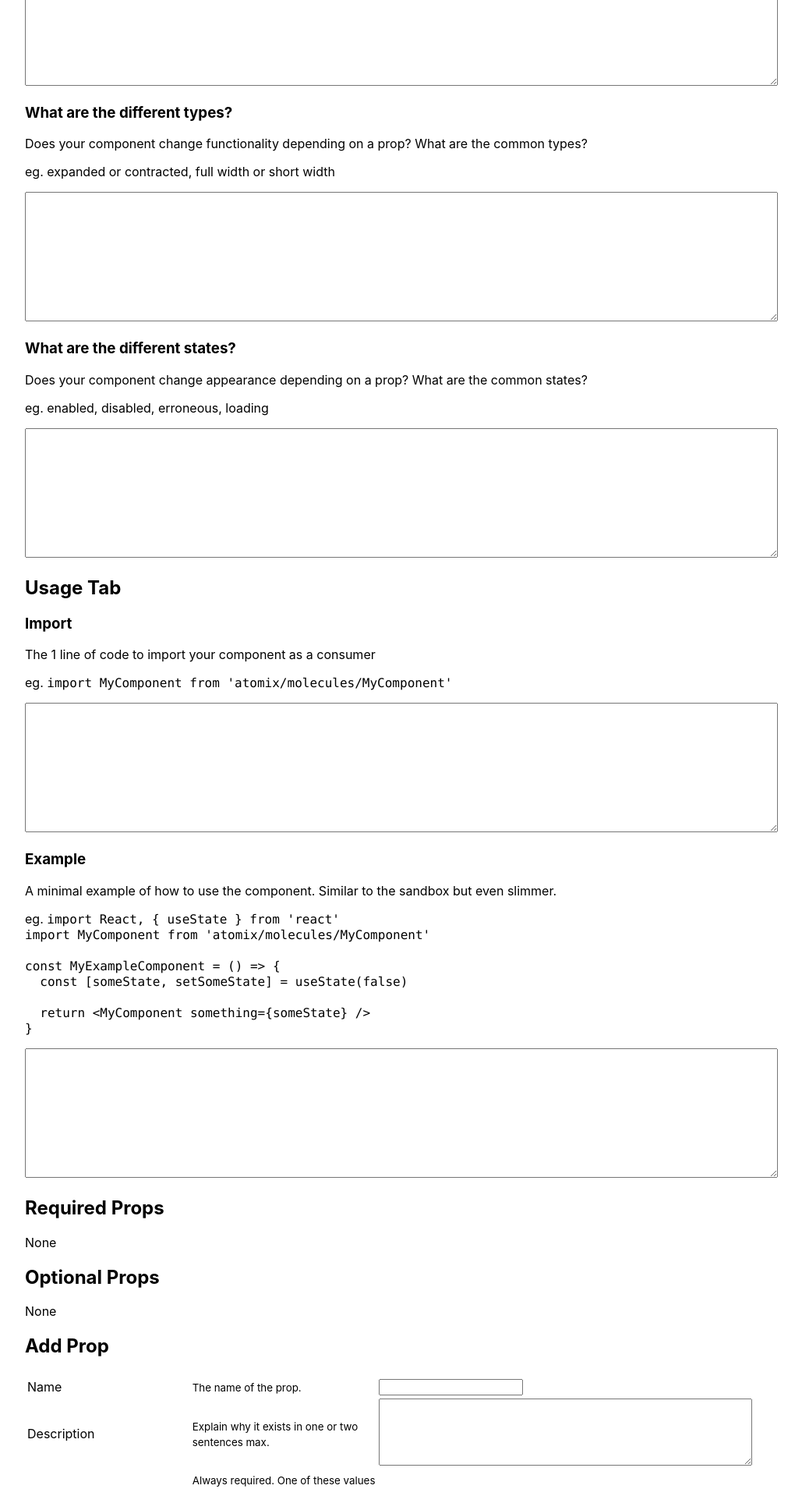
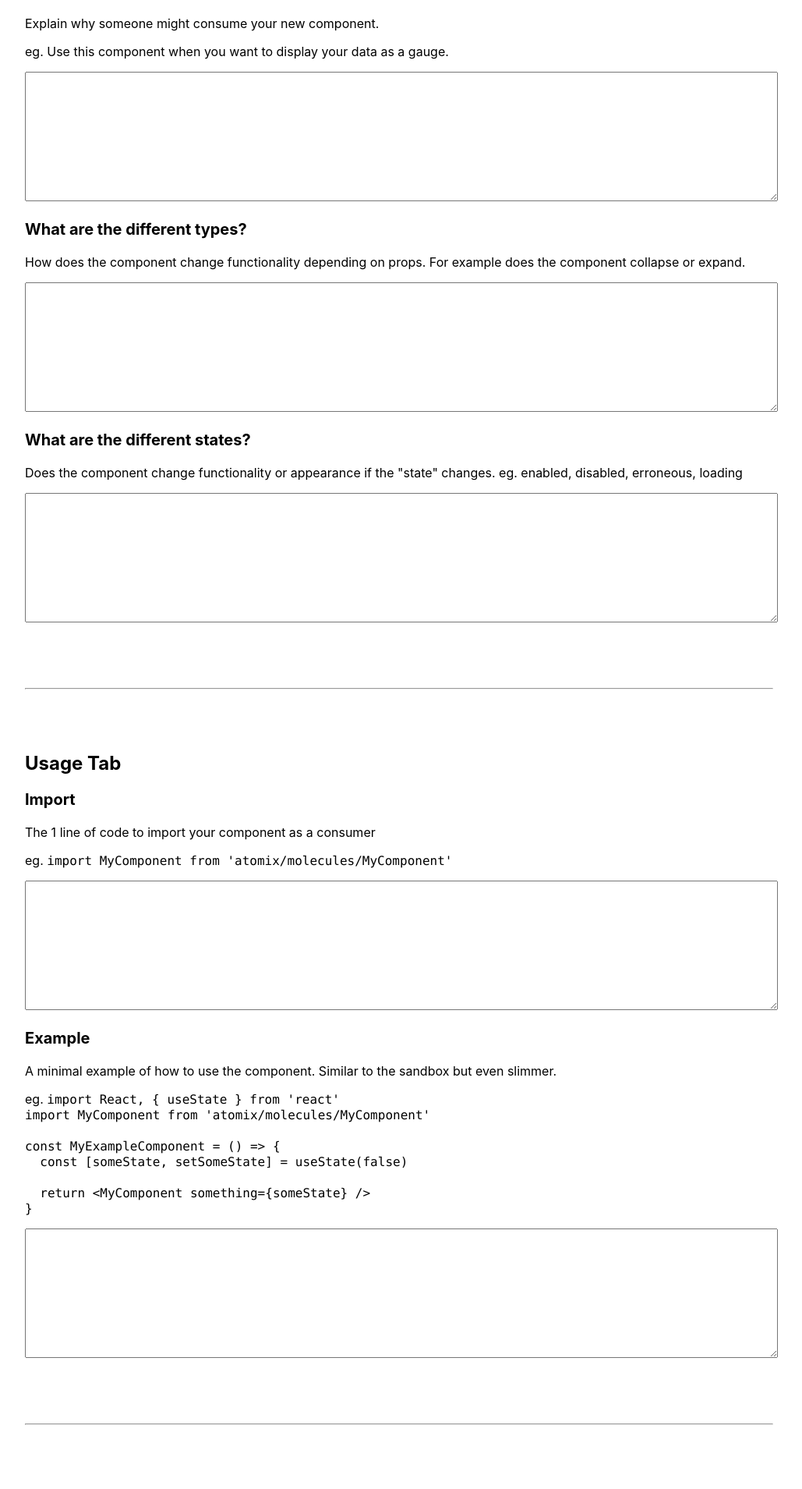
Before and after one commit to jared-hexagon/atomix-docs.github.io, a React (Create React App) app: page / in a window 1280 px wide. Shown: the part 740-2649 px from the top of the page at 78% size, without its empty margins (128-1157 px from the left). Built offline with nearby package versions, Linux system fonts and the light colour scheme.

Commit message:
Improve wording and styling

```diff
--- a/src/App.js
+++ b/src/App.js
@@ -29,7 +29,15 @@ function PropsTable({ propDefs, editProp }) {
             )
           }
 
-          const { id, name, description, isRequired, notes, example } = propDef
+          const {
+            id,
+            name,
+            description,
+            isRequired,
+            default: defaultValue,
+            notes,
+            example
+          } = propDef
 
           return (
             <tr>
@@ -45,6 +53,10 @@ function PropsTable({ propDefs, editProp }) {
                     <tr>
                       <td>Is required</td>
                       <td>{isRequired ? 'Yes' : 'No'}</td>
+                    </tr>
+                    <tr>
+                      <td>Default</td>
+                      <td>{defaultValue}</td>
                     </tr>
                     <tr>
                       <td>Notes</td>
@@ -161,7 +173,10 @@ function PropEditor({ prefilledValues, onSubmit }) {
           <tr>
             <td>Is Required</td>
             <td>
-              <small>Is it in the RequiredProps Flow type?</small>
+              <small>
+                Does the component error or misbehave if this prop isn't
+                provided?
+              </small>
             </td>
             <td>
               <input
@@ -175,12 +190,9 @@ function PropEditor({ prefilledValues, onSubmit }) {
             <td>{fieldValues.isRequired ? 'Yes' : 'No'}</td>
           </tr>
           <tr>
-            <td>Default (if not required)</td>
+            <td>Default</td>
             <td>
-              <small>
-                Only for optional props. Use apostrophes for strings. If none
-                exists, use None.
-              </small>
+              <small>Only for optional props. Can leave empty.</small>
             </td>
             <td>
               <input
@@ -195,9 +207,8 @@ function PropEditor({ prefilledValues, onSubmit }) {
             <td>Notes</td>
             <td>
               <small>
-                A short list of things the consumer should know before they use
-                it. eg. "if you do not provide enough array items it will throw
-                an error"
+                Things the consumer should know before they use it. eg. "if you
+                do not provide enough array items it will throw an error"
               </small>
             </td>
             <td>
@@ -211,7 +222,10 @@ function PropEditor({ prefilledValues, onSubmit }) {
           <tr>
             <td>Example</td>
             <td>
-              <small>Help the consumer quickly use the prop.</small>
+              <small>
+                Help the consumer quickly use the prop. eg. an example array of
+                items
+              </small>
             </td>
             <td>
               <textarea
@@ -408,6 +422,7 @@ function App() {
   return (
     <div className="App">
       <header>ZeroHeight Docs Generator</header>
+      <hr />
       <h2>About Tab</h2>
       <h3>What is my component?</h3>
       <p>
@@ -433,24 +448,23 @@ function App() {
       />
       <h3>What are the different types?</h3>
       <p>
-        Does your component change functionality depending on a prop? What are
-        the common types?
+        How does the component change functionality depending on props. For
+        example does the component collapse or expand.
       </p>
-      <p>eg. expanded or contracted, full width or short width</p>
       <textarea
         value={aboutTab.types}
         onChange={e => editAboutTab('types', e.target.value)}
       />
       <h3>What are the different states?</h3>
       <p>
-        Does your component change appearance depending on a prop? What are the
-        common states?
+        Does the component change functionality or appearance if the "state"
+        changes. eg. enabled, disabled, erroneous, loading
       </p>
-      <p>eg. enabled, disabled, erroneous, loading</p>
       <textarea
         value={aboutTab.states}
         onChange={e => editAboutTab('states', e.target.value)}
       />
+      <hr />
       <h2>Usage Tab</h2>
       <h3>Import</h3>
       <p>The 1 line of code to import your component as a consumer</p>
@@ -484,6 +498,7 @@ const MyExampleComponent = () => {
         value={usageTab.example}
         onChange={e => editUsageTab('example', e.target.value)}
       />
+      <hr />
       <h2>Required Props</h2>
       <PropsTable
         propDefs={propDefs.filter(({ isRequired }) => isRequired)}
@@ -502,6 +517,7 @@ const MyExampleComponent = () => {
           )
         }
       />
+      <hr />
       <h2>Flow Types</h2>
       <TypesTable typesDefs={typesDefs} editType={editType} />
       <h2>Add Flow Type</h2>
@@ -512,7 +528,13 @@ const MyExampleComponent = () => {
           )
         }
       />
+      <hr />
       <h2>Export</h2>
+      <p>
+        Export this JSON blob so other people can import it (eg. people
+        converting it for ZeroHeight).
+      </p>
+      <p>It automatically updates.</p>
       <textarea
         value={JSON.stringify(
           {
@@ -525,7 +547,9 @@ const MyExampleComponent = () => {
           '\t'
         )}
       />
+      <hr />
       <h2>Import</h2>
+      <p>Paste a JSON blob and it will fill in all of the fields above.</p>
       <textarea onChange={e => setImportedResult(JSON.parse(e.target.value))} />
       <button
         onClick={() => {
--- a/src/index.css
+++ b/src/index.css
@@ -30,3 +30,27 @@ textarea.code {
   font-family: source-code-pro, Menlo, Monaco, Consolas, 'Courier New',
     monospace;
 }
+
+hr {
+	margin: 5rem 0;
+}
+
+h1, h2, h3 {
+	font-weight: bold;
+}
+
+h1 {
+	font-size: 2rem;
+}
+
+h2 {
+	font-size: 1.5rem;
+}
+
+h3 {
+	font-size: 1.25rem;
+}
+
+tr:nth-child(odd) td {
+	background-color: #F0F0F0;
+}
```
Also changed, not shown: src/example.json (added, +42 -0 lines).
